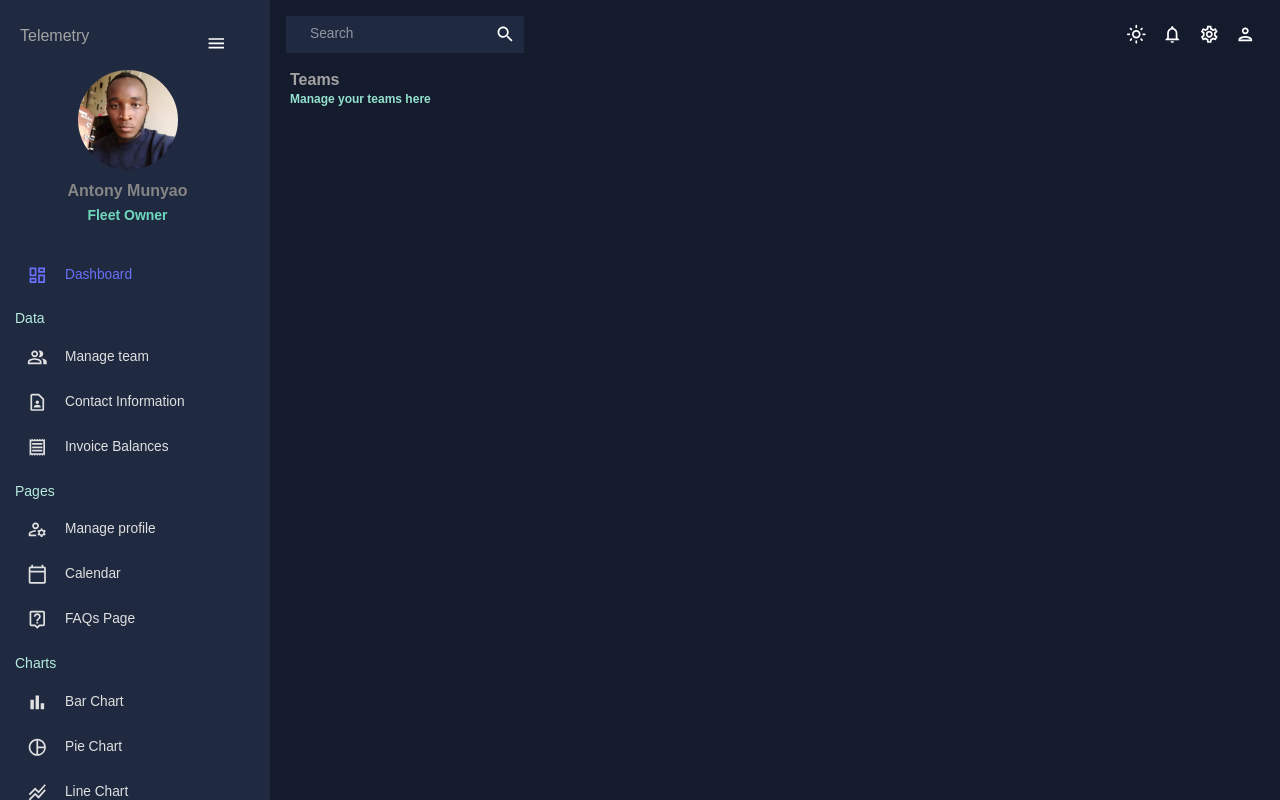
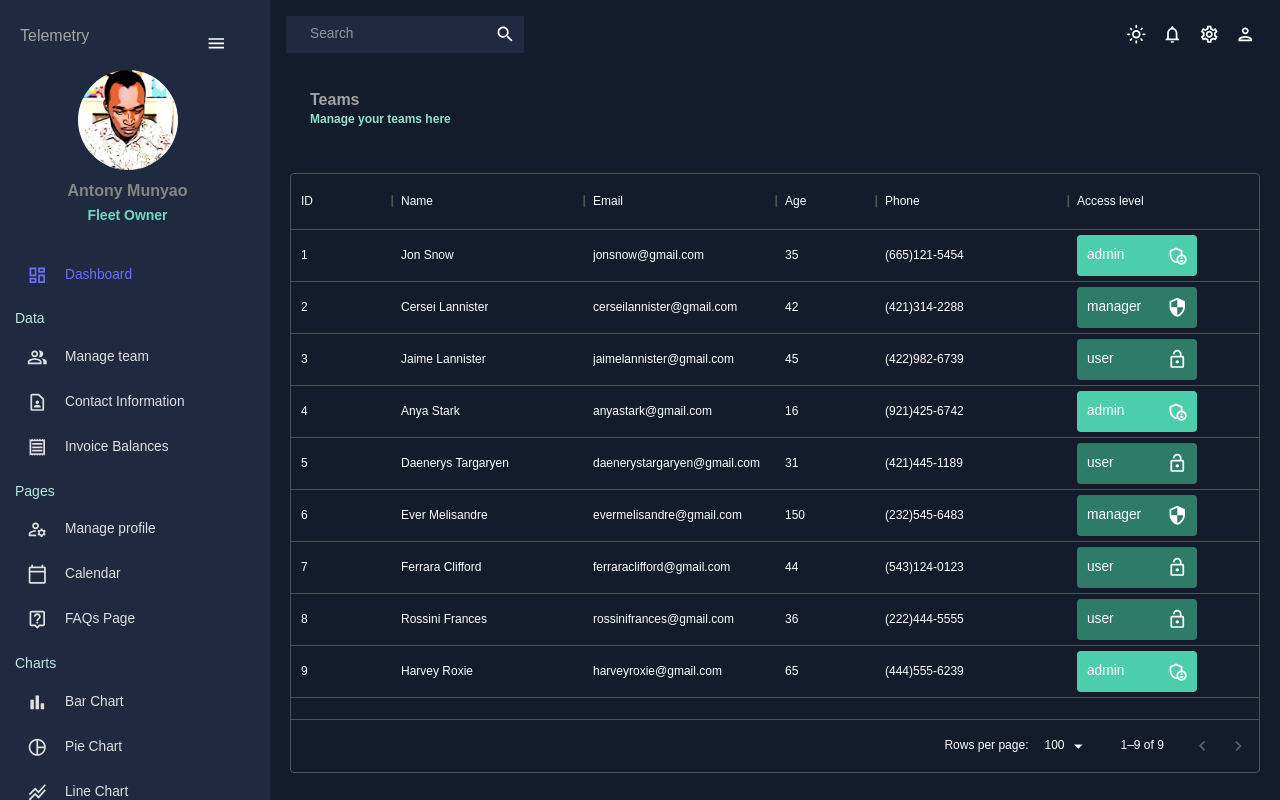
Before and after one commit to muathime/react-dashboard-mui, a React (Create React App) app: page /team in a window 1280 px wide. Built offline with nearby package versions, Linux system fonts and the light colour scheme.

Commit message:
MUI data grid

```diff
--- a/src/scenes/Team.jsx
+++ b/src/scenes/Team.jsx
@@ -1,10 +1,91 @@
-import React from 'react'
-import Header from '../components/Header'
+import {
+  AdminPanelSettingsOutlined,
+  LockOpenOutlined,
+  SecurityOutlined,
+} from "@mui/icons-material";
+import { Typography, useTheme } from "@mui/material";
+import { Box } from "@mui/system";
+import { DataGrid } from "@mui/x-data-grid";
+import React from "react";
+import Header from "../components/Header";
+import { tokens } from "../theme";
+import { mockDataTeam } from "../data/mockData";
 
 function Team() {
+  const theme = useTheme();
+  const colors = tokens(theme.palette.mode);
+
+  const rows = mockDataTeam;
+  const columns = [
+    { field: "id", headerName: "ID" },
+    {
+      field: "name",
+      headerName: "Name",
+      flex: 1,
+      cellClassName: "name-column--cell",
+    },
+    {
+      field: "email",
+      headerName: "Email",
+      flex: 1,
+      cellClassName: "name-column--cell",
+    },
+    {
+      field: "age",
+      headerName: "Age",
+      type: "number",
+      headerAlign: "left",
+      align: "left",
+    },
+    {
+      field: "phone",
+      headerName: "Phone",
+      flex: 1,
+      cellClassName: "name-column--cell",
+    },
+    {
+      field: "access",
+      headerName: "Access level",
+      flex: 1,
+      renderCell: ({ row: { access } }) => {
+        return (
+          <Box
+            padding="10px"
+            width="70%"
+            borderRadius="4px"
+            display="flex"
+            justifyContent="space-between"
+            backgroundColor={
+              access === "admin"
+                ? colors.greenAccent[500]
+                : colors.greenAccent[700]
+            }
+          >
+            <Typography>{access}</Typography>
+
+            {access === "admin" && <AdminPanelSettingsOutlined />}
+            {access === "manager" && <SecurityOutlined />}
+            {access === "user" && <LockOpenOutlined />}
+          </Box>
+        );
+      },
+    },
+  ];
+
   return (
-    <Header title={"Teams"} subtitle={"Manage your teams here"} />
-  )
+    <Box m="20px">
+      <Header title={"Teams"} subtitle={"Manage your teams here"} />
+      <Box height='75vh' m='45px 0 0 0'>
+        <DataGrid
+          columns={columns}
+          rows={rows}
+          // pageSize={5}
+          // rowsPerPageOptions={[5]}
+          // checkboxSelection
+        />
+      </Box>
+    </Box>
+  );
 }
 
-export default Team
+export default Team;
--- a/src/scenes/global/SidePanel.jsx
+++ b/src/scenes/global/SidePanel.jsx
@@ -1,4 +1,4 @@
-import { useTheme } from "@emotion/react";
+import { useTheme } from "@mui/material";
 import { BarChartOutlined, CalendarTodayOutlined, ContactPageOutlined, Dashboard, DashboardOutlined, LiveHelpOutlined, ManageAccountsOutlined, MapsHomeWorkOutlined, MenuOutlined, PeopleAltOutlined, PieChartOutlineOutlined, Receipt, ReceiptOutlined, StackedLineChartOutlined } from "@mui/icons-material";
 import { Box, IconButton, Typography } from "@mui/material";
 import React, { useState } from "react";
@@ -84,7 +84,7 @@ function SidePanel() {
                   sx={{ mt: 1 }}
                 >
                   <img
-                    src={"../../assets/pp.jpg"}
+                    src={"../../assets/avatar.jpg"}
                     alt="profile"
                     width={100}
                     height={100}
```
Also changed, not shown: public/assets/avatar.jpg (added).
